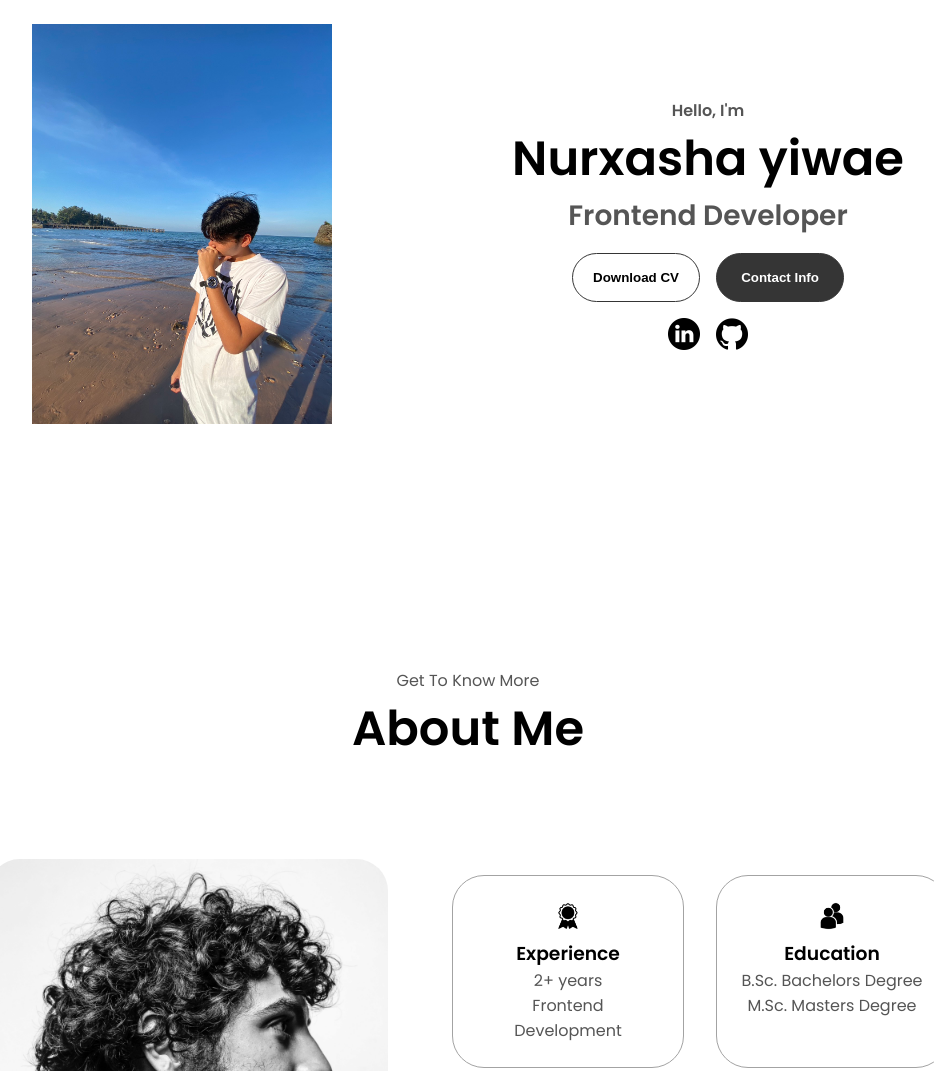
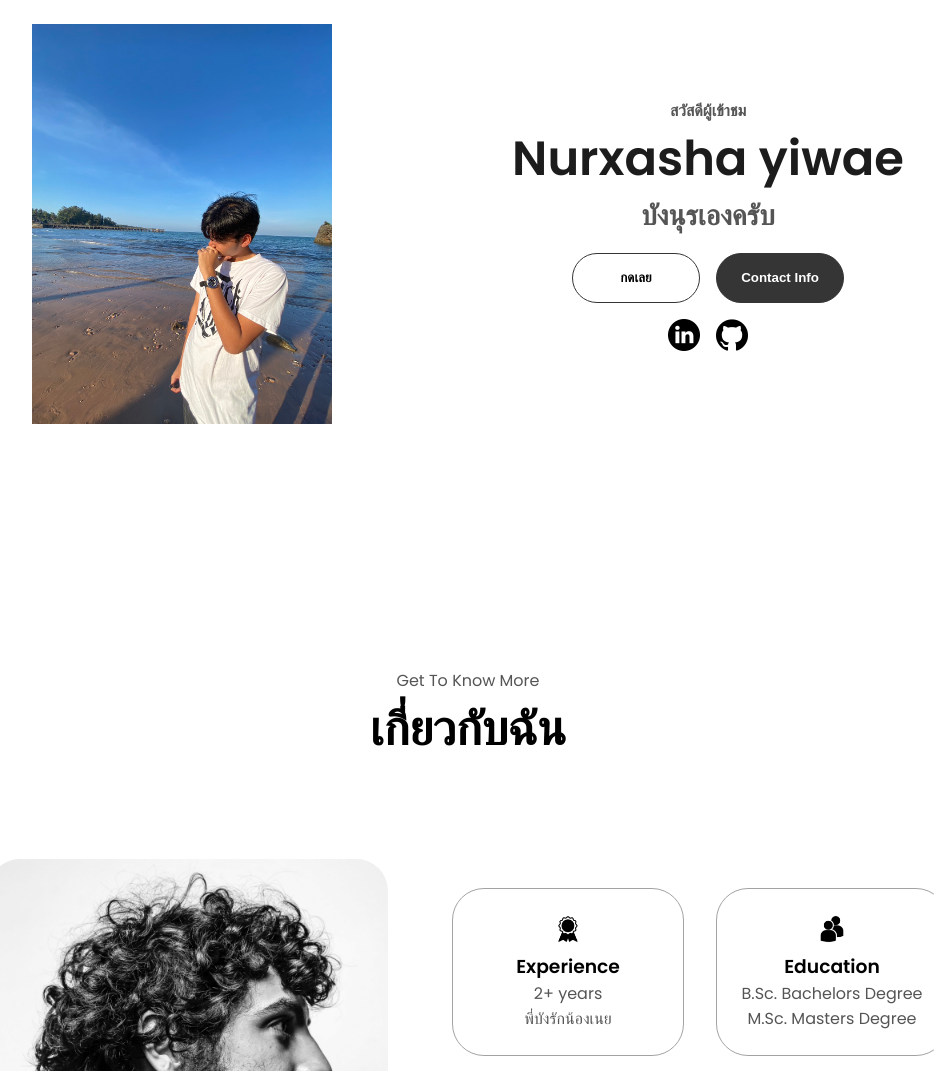
Before and after one commit to Nurxasha/buing0131, a plain HTML site: page index.html in a window 1280 px wide. Shown: the part 260-1331 px from the top of the page, without its empty margins (172-1106 px from the left). Drawn offline with Linux system fonts and the light colour scheme.

Commit message:
Nurxasha

```diff
--- a/index.html
+++ b/index.html
@@ -41,15 +41,16 @@
         <img src="./assets/buing.jpg" alt="John Doe profile picture" />
       </div>
       <div class="section__text">
-        <p class="section__text__p1">Hello, I'm</p>
-        <h1 class="title">Nurxasha yiwae</h1>
-        <p class="section__text__p2">Frontend Developer</p>
+        <p class="section__text__p1">สวัสดีผู้เข้าชม</p>
+        <h1 class="title about-me">Nurxasha yiwae</h1>
+        <p class="section__text__p2">บังนุรเองครับ
+        </p>
         <div class="btn-container">
           <button
             class="btn btn-color-2"
             onclick="window.open('./assets/resume-example.pdf')"
           >
-            Download CV
+            กดเลย
           </button>
           <button class="btn btn-color-1" onclick="location.href='./#contact'">
             Contact Info
@@ -73,7 +74,7 @@
     </section>
     <section id="about">
       <p class="section__text__p1">Get To Know More</p>
-      <h1 class="title">About Me</h1>
+      <h1 class="title">เกี่ยวกับฉัน</h1>
       <div class="section-container">
         <div class="section__pic-container">
           <img
@@ -91,7 +92,7 @@
                 class="icon"
               />
               <h3>Experience</h3>
-              <p>2+ years <br />Frontend Development</p>
+              <p>2+ years <br />พี่บังรักน้องเนย</p>
             </div>
             <div class="details-container">
               <img
--- a/style.css
+++ b/style.css
@@ -430,3 +430,6 @@ footer {
 footer p {
   text-align: center;
 }
+.about-me {
+  color: rgba(0, 0, 0, 0.89);
+}
```
